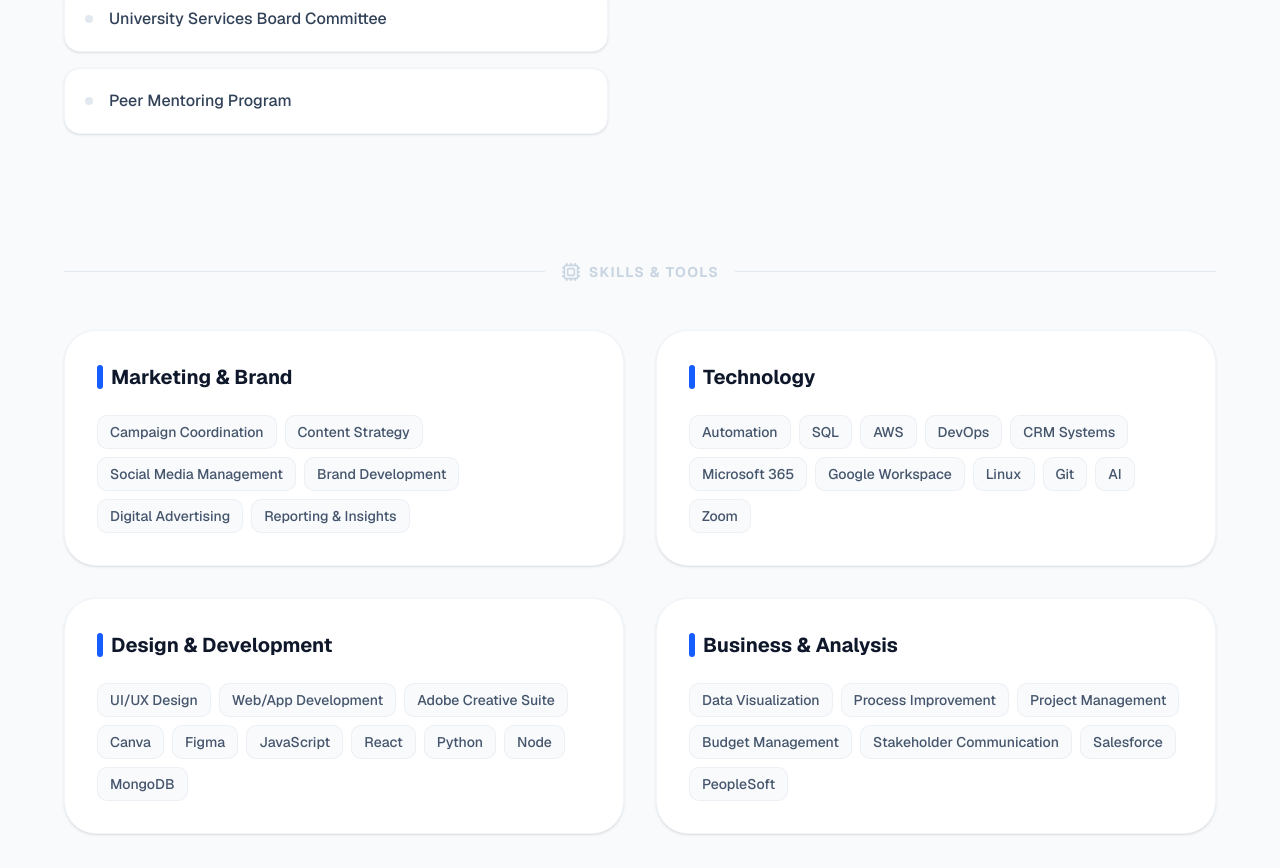
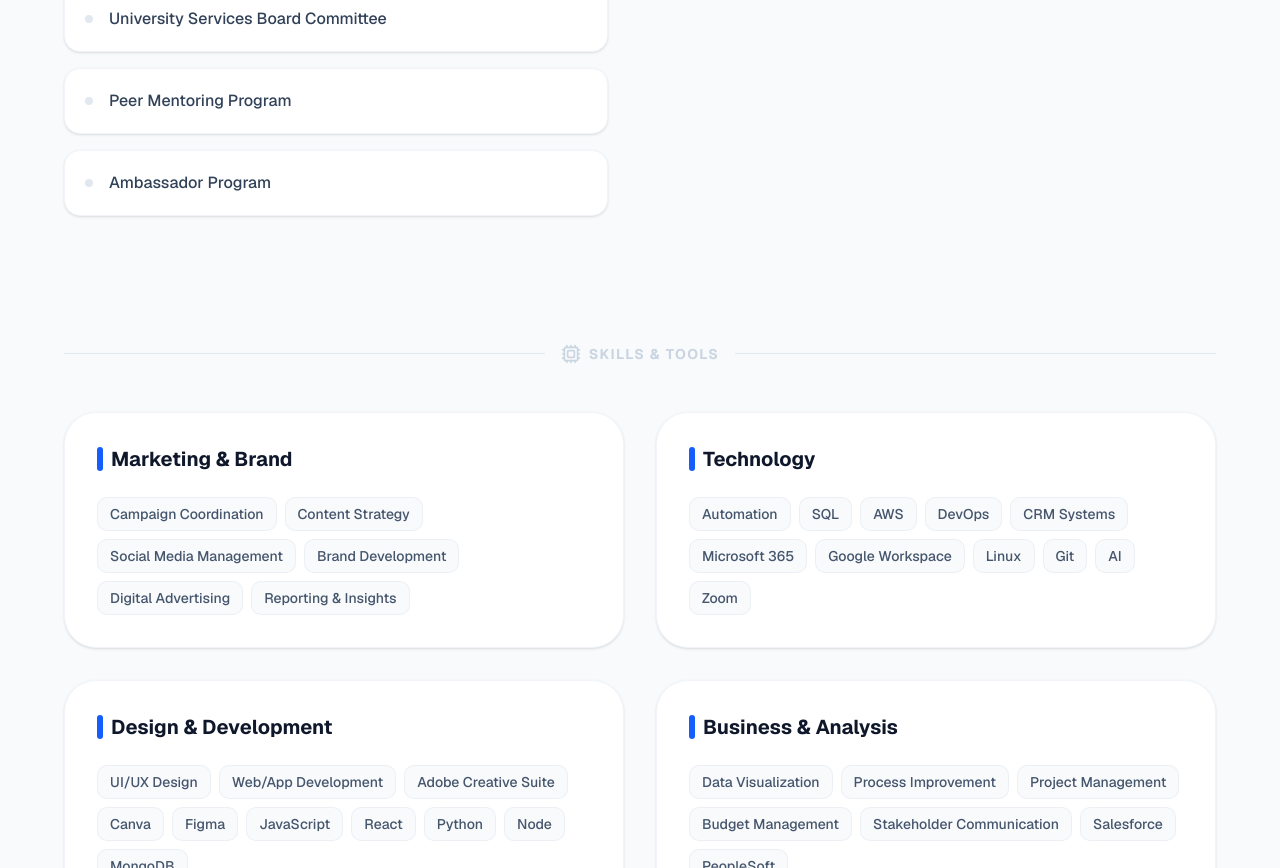
Before and after one commit to nduy1234/portfolio-daynguyen, a Next.js app: page /experiences in a window 1280 px wide. Shown: the part 2501-3369 px from the top of the page. Built offline with nearby package versions, Linux system fonts and the light colour scheme.

Commit message:
feat: add Ambassador Program to volunteering section
Add new volunteer role in list with consistent styling.

#VERCEL_SKIP

Co-authored-by: Day Nguyen <123592932+nduy1234@users.noreply.github.com>

```diff
--- a/app/experiences/page.tsx
+++ b/app/experiences/page.tsx
@@ -74,6 +74,7 @@ const volunteeringData = [
   "Student Union Board of Directors Committee",
   "University Services Board Committee",
   "Peer Mentoring Program",
+  "Ambassador Program",
 ]
 
 const awardsData = ["National Engagement in Leadership Award", "Service and Leadership Award"]
```
